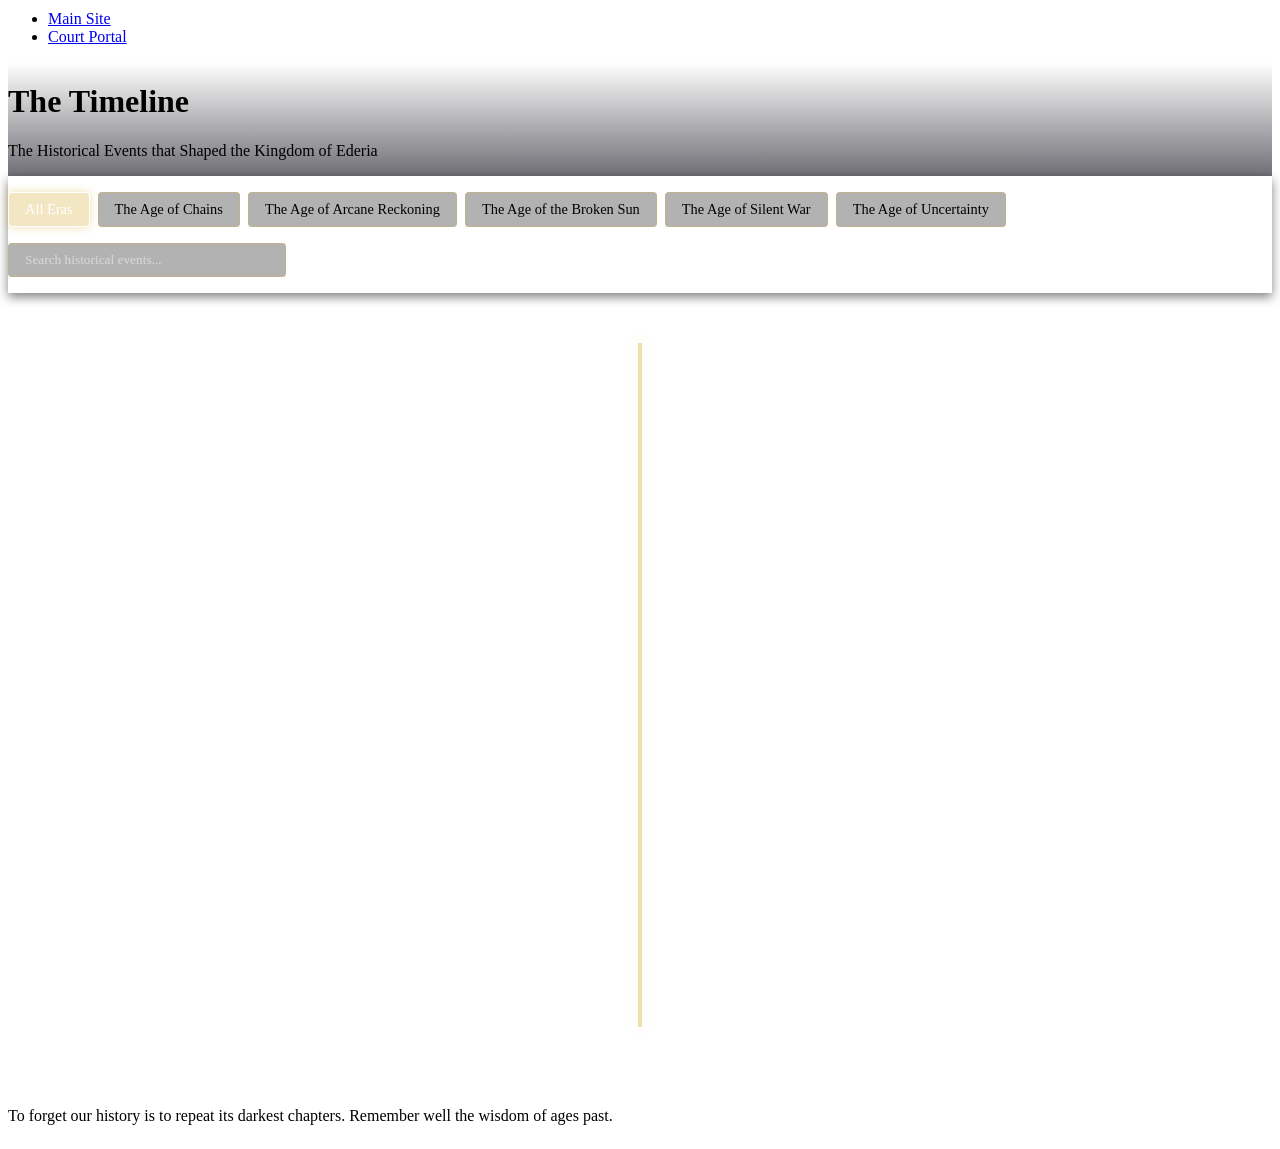
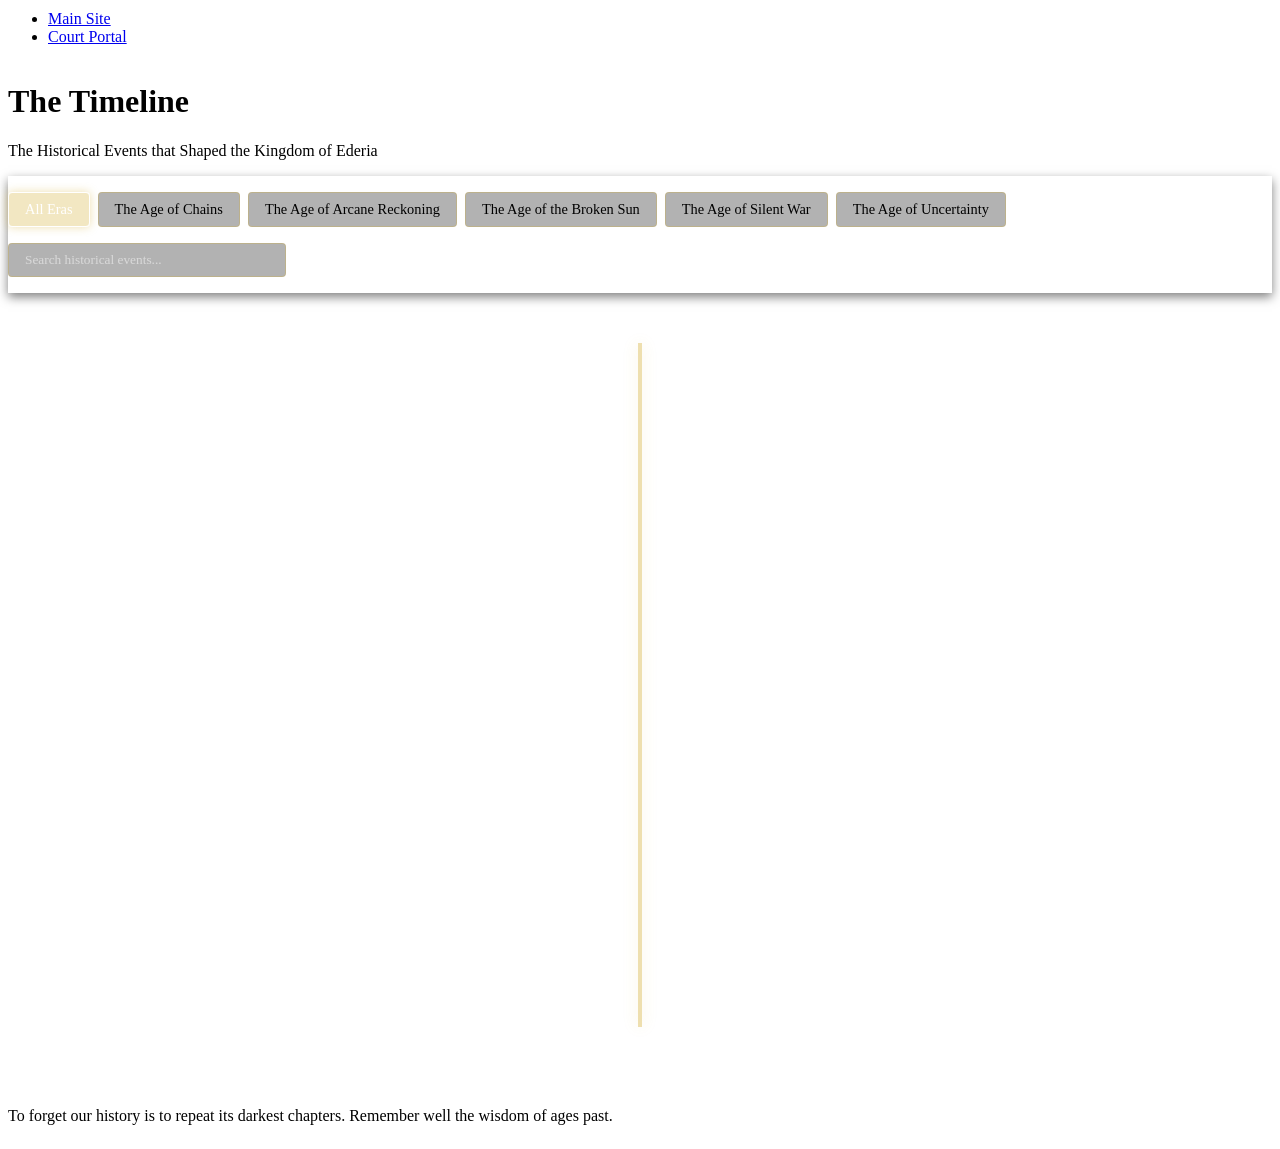

Unify header design across all Crimson Court subpages

--- a/public/css/timeline.css
+++ b/public/css/timeline.css
@@ -45,10 +45,7 @@ Portal Visibility
     margin-top: -2rem; /* Remove gap between banner and header */
 }
 
-/* Fix for heraldic banner to prevent dark overlay */
-.heraldic-banner {
-    background: linear-gradient(to bottom, rgba(15, 15, 26, 0), rgba(15, 15, 26, 0.6));
-}
+/* Heraldic banner uses the standard gradient from crimson-court.css */
 
 /* 
 Court Portal and Page Structure
